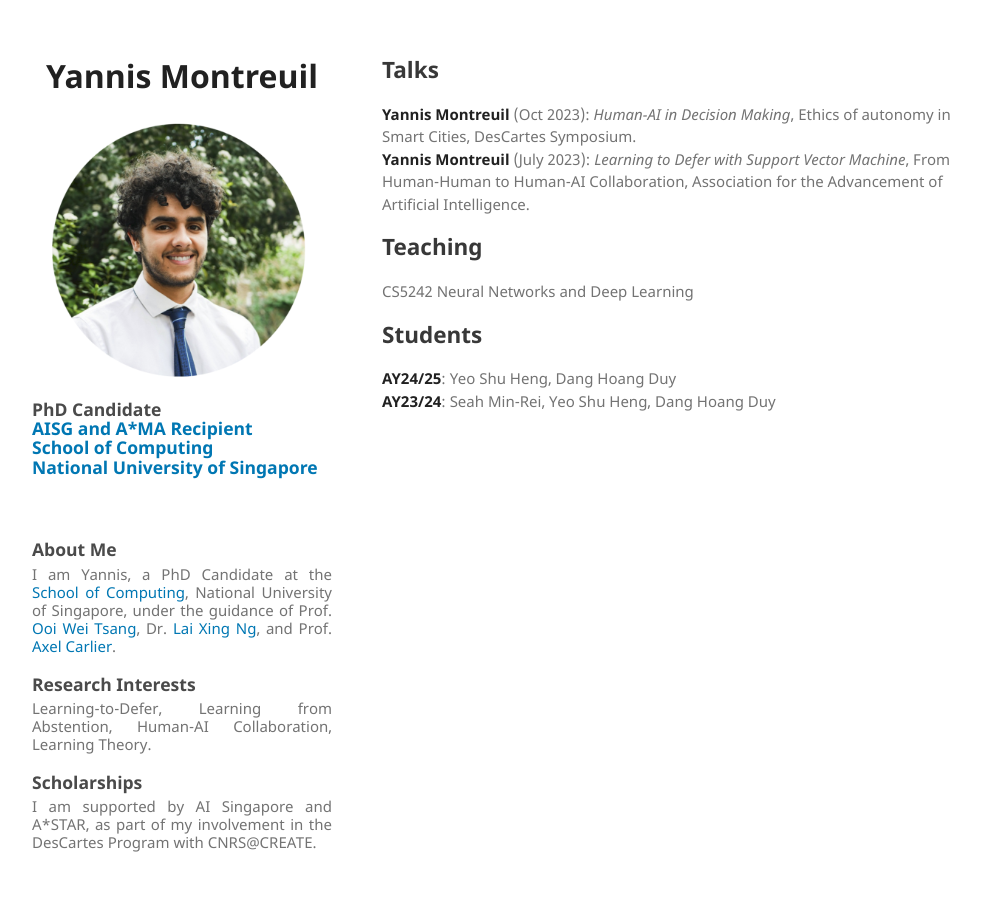
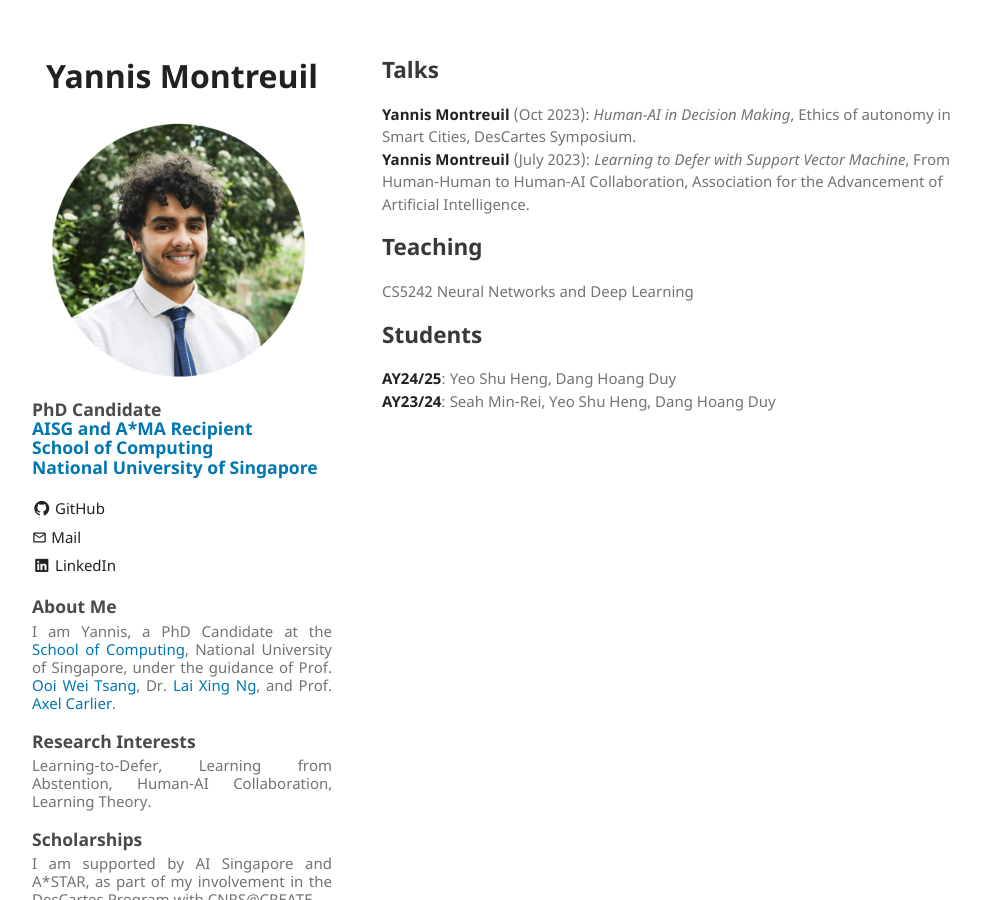
Before and after one commit to yannismontreuil/yannismontreuil.github.io, a Jekyll site: the page built from index.md, in a window 1280 px wide. Shown: the whole page, without its empty margins (128-1109 px from the left). Built offline with Jekyll 4.4.1, drawn with Linux system fonts in a browser that asks for light colours.

Commit message:
Update _config.yml

```diff
--- a/_config.yml
+++ b/_config.yml
@@ -27,26 +27,17 @@ plugins:
   - jemoji
   - jekyll-remote-theme
 
-# sidebar:
-#   - name: GitHub
-#     icon: "<i class='fa-brands fa-github'></i>"
-#     link: https://github.com/yannismontreuil
-#   - name: Mail
-#     icon: "<svg xmlns='http://www.w3.org/2000/svg' aria-hidden='true' role='img' style='vertical-align:-0.125em;' width='1em' height='1em' preserveAspectRatio='xMidYMid meet' viewBox='0 0 24 24'><path fill='currentColor' d='M4 20q-.825 0-1.412-.587T2 18V6q0-.825.588-1.412T4 4h16q.825 0 1.413.588T22 6v12q0 .825-.587 1.413T20 20zm8-7L4 8v10h16V8zm0-2l8-5H4zM4 8V6v12z'/></svg>"
-#     link: mailto:yannis.montreuil@u.nus.edu
-sidebar: |
-  <div style="display: flex; align-items: center; justify-content: start; gap: 10px;">
-    <a href="https://github.com/yannismontreuil" style="display: flex; align-items: center;">
-      <i class="fa-brands fa-github" style="font-size: 1.5em;"></i>
-      <span style="margin-left: 5px;">GitHub</span>
-    </a>
-    <a href="mailto:yannis.montreuil@u.nus.edu" style="display: flex; align-items: center;">
-      <svg xmlns="http://www.w3.org/2000/svg" aria-hidden="true" role="img" style="fill: currentColor; vertical-align: -0.125em; width: 1.5em; height: 1.5em; margin-right: 5px;" viewBox="0 0 24 24">
-        <path fill="currentColor" d="M4 20q-.825 0-1.412-.587T2 18V6q0-.825.588-1.412T4 4h16q.825 0 1.413.588T22 6v12q0 .825-.587 1.413T20 20zm8-7L4 8v10h16V8zm0-2l8-5H4zM4 8V6v12z"/>
-      </svg>
-      <span>Mail</span>
-    </a>
-  </div>
+sidebar:
+  - name: GitHub
+    icon: "<i class='fa-brands fa-github'></i>"
+    link: https://github.com/yannismontreuil
+  - name: Mail
+    icon: "<svg xmlns='http://www.w3.org/2000/svg' aria-hidden='true' role='img' style='vertical-align:-0.125em;' width='1em' height='1em' preserveAspectRatio='xMidYMid meet' viewBox='0 0 24 24'><path fill='currentColor' d='M4 20q-.825 0-1.412-.587T2 18V6q0-.825.588-1.412T4 4h16q.825 0 1.413.588T22 6v12q0 .825-.587 1.413T20 20zm8-7L4 8v10h16V8zm0-2l8-5H4zM4 8V6v12z'/></svg>"
+    link: mailto:yannis.montreuil@u.nus.edu
+  - name: LinkedIn
+    icon: "<i class='fa-brands fa-linkedin'></i>"
+    link: https://www.linkedin.com/in/yannis-montreuil/
+
 
 
 remote_theme: BDHU/minimalist
```
